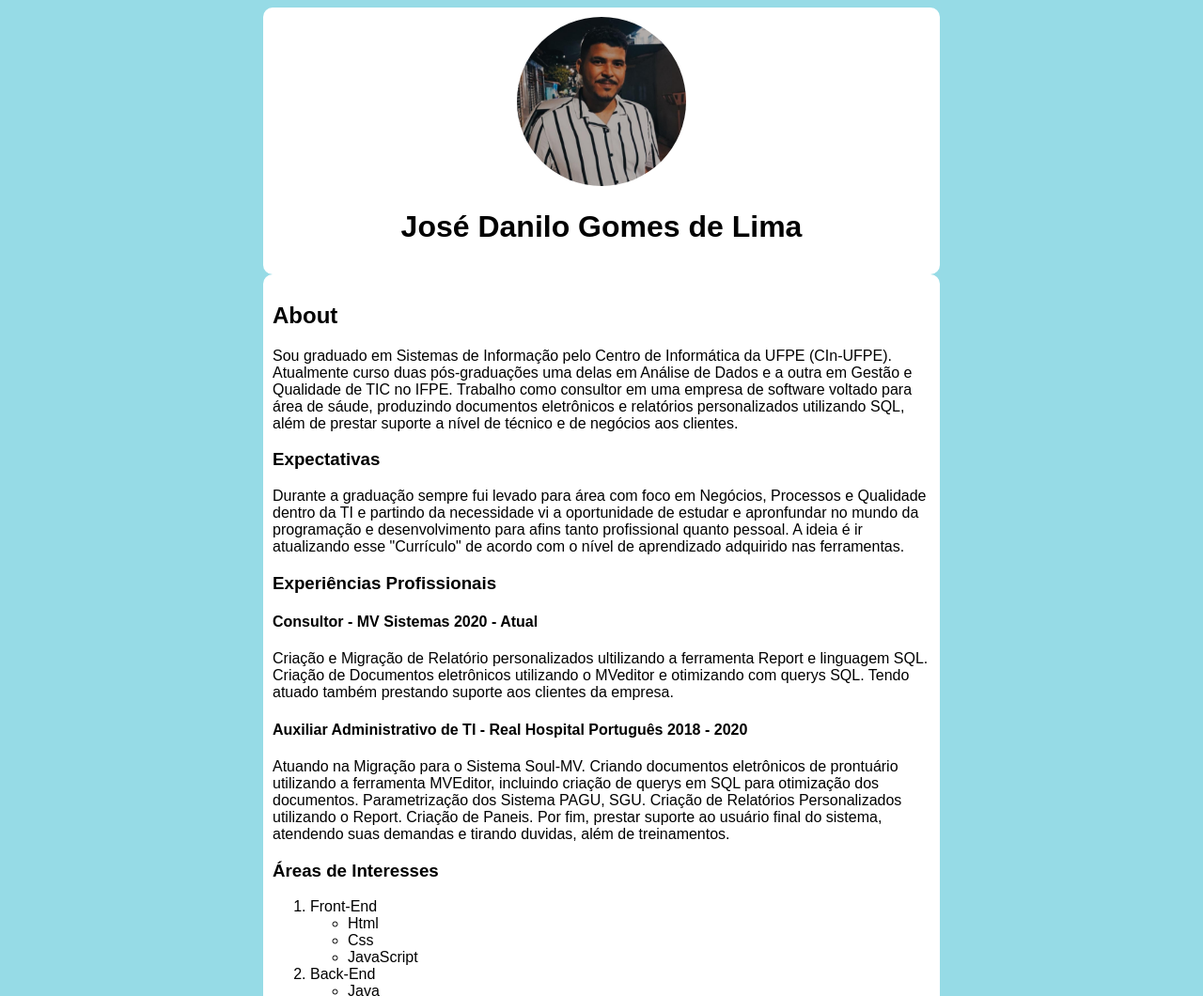
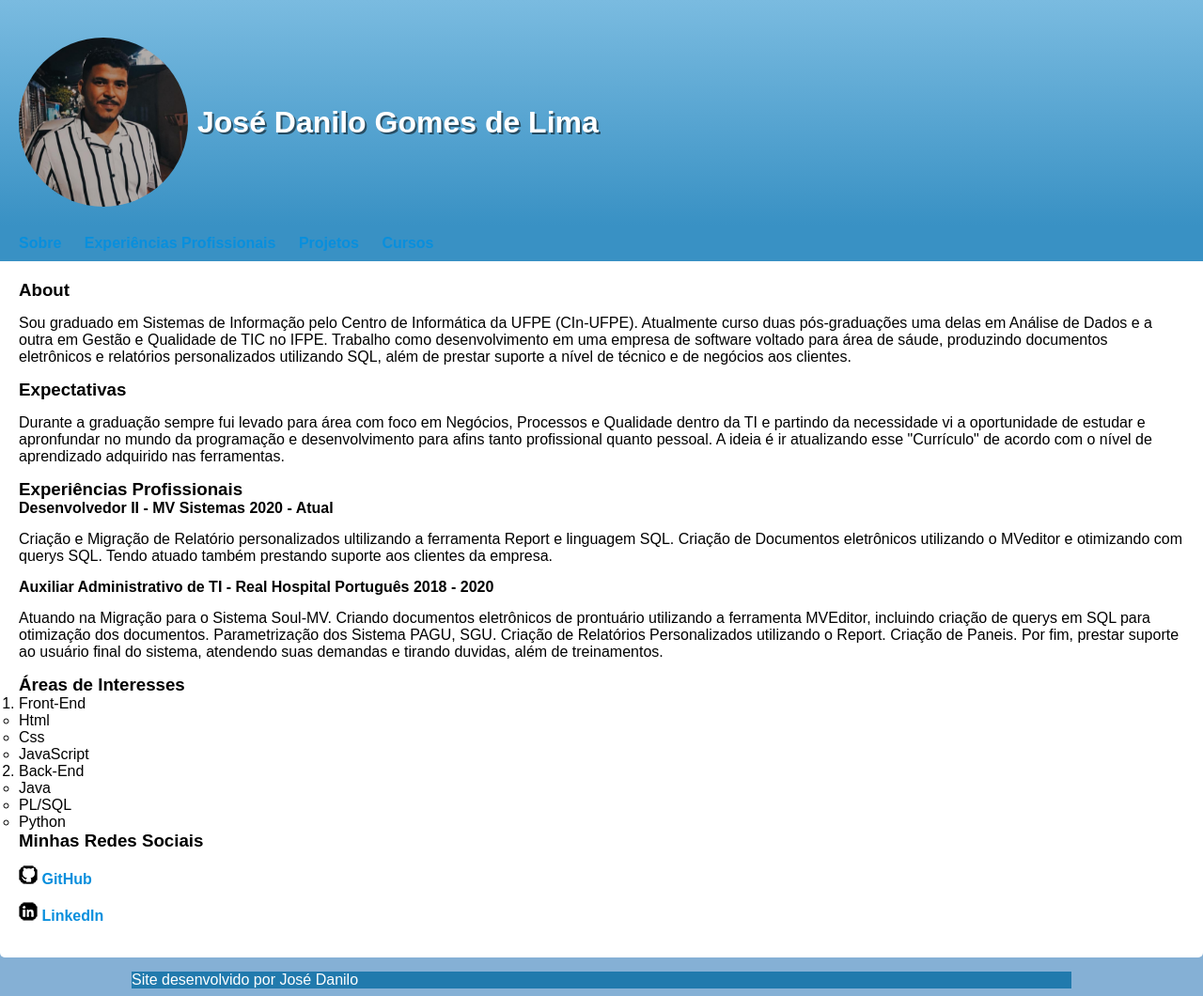
Before and after one commit to eujosedanilo/eujosedanilo.github.io, a plain HTML site: page index.html in a window 1280 px wide. Shown: the top 1060 px of the page at 94% size. Drawn offline with Linux system fonts and the light colour scheme.

Commit message:
atualização site
Atualizqação do site

```diff
--- a/estilo.css
+++ b/estilo.css
@@ -3,11 +3,17 @@
 
 *{
     font-family: Arial, Helvetica, sans-serif;
+    margin: 0px;
+    padding: 0px;
+}
+
+p {
+    margin: 15px 0px;
 }
 
 body{
 
-    background-color: #96DBE6;
+    background-color: #6ba0ccd2;
 
 }
 img#perfil{
@@ -16,20 +22,101 @@ img#perfil{
     height: 180px;
 }
 
-div{
-    background-color: white;
-    border-radius: 10px;
-    width: 700px;
+nav{
+    background-color: rgb(57, 145, 196);
     padding: 10px;
     margin: auto;
+
+
+
+}
+nav > a{
+    padding: 10px;
+    border-radius: 5px;
+    transition-duration: 0.5s;
+}
+
+nav a:hover{
+    background-color: rgb(12, 74, 110);
+    color: aliceblue;
+
+
+
+}
+main{
+    background-color: white;
+    border-bottom-left-radius: 5px;
+    border-bottom-right-radius: 5px;
+    min-width: 300px;
+    max-width: 1700px;
+    padding: 20px;
+    margin: auto; /* posiciona no meio da pagina automaticamente  */
+
 
 }
 
 header{
-    background-color: white;
-    border-radius: 10px;
-    width: 700px;
+    padding: 20px;
+    text-align: center;
+    min-height: 150px;
+    padding-top: 40px;
+    margin: auto;
+    background-image: linear-gradient(to bottom, rgb(122, 187, 224), rgb(57, 145, 196))
+}
+
+header > div {
+    color: white;
+    text-align: center;
+
+
+}
+
+a {
+    color: rgb(8, 143, 221);
+    text-decoration: none; /* Retira o sublinhado */
+    font-weight: bold;  /* deixa os links em negrito  */
+}
+
+a:visited {
+    color: rgb(8, 55, 109); /* os links visitados vai ficar azul*/
+}
+
+a:hover {  /* ações que vão ocorrer caso passe o mouse por cima do texto, imagem ou objeto*/
+    color: rgb(46, 43, 226); /* o texto do link vai ficar roxo*/
+    text-decoration: underline; /* aqui vai ficar sublinhado */
+}
+
+a:active { /* vai fazer uma ação ao clicar no link */
+
+    color: black;
+}
+/* active, hover, visited são pseudos classes que define estado de elementos dentro do html. Escrito assim exemplo: ":visited"*/
+
+/* PseudoElementos ele mexem no conteudo periferico do elemento. exemplo: "::after"  */
+
+/* seletores personalizados
+    # = Id
+    . = class
+    : = pseudo-classe
+    :: = pseudo-elemento
+    > = clildren 'filho'
+*/
+
+footer{
+    background-color: rgb(33, 122, 173);
+    color: white;
+    min-width: 300px;
+    max-width: 1000px;
+    margin: auto;
+}
+
+.container {
+    display: flex;
+    align-items: center;
+}
+
+.container > h1 {
     padding: 10px;
-    margin: auto;
+    text-shadow: 2px 2px 0px rgba(0, 0, 0, 0.521);
     text-align: center;
 }
--- a/index.html
+++ b/index.html
@@ -8,19 +8,27 @@
 </head>
 <body>
     <header>
-        <img src="imagem/dan.png" alt="foto inicial" id="perfil"></img>
-        <h1>José Danilo Gomes de Lima</h1>
+        <div class="container">
+            <img src="imagem/dan.png" alt="foto inicial" id="perfil"></img>
+            <h1>José Danilo Gomes de Lima</h1>
+        </div>
     </header>
-    <div>
+    <nav>
+        <a href="#" target="_blank">Sobre</a>
+        <a href="#" target="_blank">Experiências Profissionais</a>
+        <a href="#" target="_blank">Projetos</a>
+        <a href="#" target="_blank">Cursos</a>
+    </nav>
+    <main>
 
-        <h2>About</h2>
-        <p>Sou graduado em Sistemas de Informação pelo Centro de Informática da UFPE (CIn-UFPE). Atualmente curso duas pós-graduações uma delas em Análise de Dados e a outra em Gestão e Qualidade de TIC no IFPE. Trabalho como consultor em uma empresa de software voltado para área de sáude, produzindo documentos eletrônicos e relatórios personalizados utilizando SQL, além de prestar suporte a nível de técnico e de negócios aos clientes.</p>
+        <h3>About</h3>
+        <p>Sou graduado em Sistemas de Informação pelo Centro de Informática da UFPE (CIn-UFPE). Atualmente curso duas pós-graduações uma delas em Análise de Dados e a outra em Gestão e Qualidade de TIC no IFPE. Trabalho como desenvolvimento em uma empresa de software voltado para área de sáude, produzindo documentos eletrônicos e relatórios personalizados utilizando SQL, além de prestar suporte a nível de técnico e de negócios aos clientes.</p>
 
         <h3>Expectativas</h3>
         <p>Durante a graduação sempre fui levado para área com foco em Negócios, Processos e Qualidade dentro da TI e partindo da necessidade vi a oportunidade de estudar e apronfundar no mundo da programação e desenvolvimento para afins tanto profissional quanto pessoal. A ideia é ir atualizando esse "Currículo" de acordo com o nível de aprendizado adquirido nas ferramentas.</p>
 
         <h3>Experiências Profissionais</h3>
-        <h4>Consultor - MV Sistemas 2020 - Atual</h4>
+        <h4>Desenvolvedor II - MV Sistemas 2020 - Atual</h4>
         <p>Criação e Migração de Relatório personalizados ultilizando a ferramenta Report e linguagem SQL. Criação de Documentos eletrônicos utilizando o MVeditor e otimizando com querys SQL. Tendo atuado também prestando suporte aos clientes da empresa. </p>
 
 
@@ -48,7 +56,10 @@
         <p><img src="imagem/icone-github.png" alt="GIT"> <a href="https://github.com/eujosedanilo" target="_blank">GitHub</a><img></p>
         <p><img src="imagem/icone-linkedin.png" alt="GIT"> <a href="https://www.linkedin.com/in/eujosedanilo/" target="_blank">Linkedln</a><img></p>
 
-    </div>
+    </main>
+    <footer>
+        <p>Site desenvolvido por José Danilo</p>
+    </footer>
 
 </body>
 </html>
```
